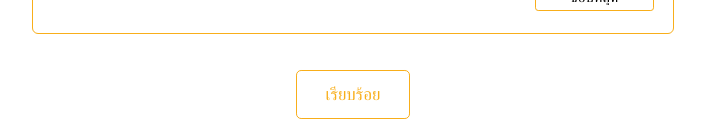
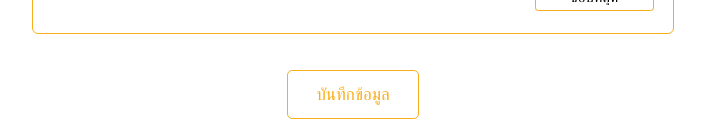
Before and after one commit to ratspin/Project-2, a React (Create React App) app: page / in a window 1280 px wide. Shown: the part 1426-1562 px from the top of the page, without its empty margins (287-992 px from the left). Built offline with nearby package versions, Linux system fonts and the light colour scheme.

Commit message:
update Show_Result

```diff
--- a/src/Component/ShowInfo/Show_Info.jsx
+++ b/src/Component/ShowInfo/Show_Info.jsx
@@ -1,4 +1,4 @@
-import React, { useState } from "react";
+import React,{ useState } from "react";
 import ShowResult from "../ShowResult/Show_Result";
 import {RecipeListContainer} from './Styled'
 import './CheckboxLabels.css';
@@ -6,7 +6,7 @@ import './CheckboxLabels.css';
 var food = require('../../calculatetion/food.json');
 var calculate = require("../../calculatetion/calculate.js");
 
-export default function Show_info() {
+export default function Show_Info() {
   const [results, setresults] = useState([]);
   const [userinfo, setUserInfo] = useState({value: [0]});
   const [userinfo1, setUserInfo1] = useState ({value1: [0]});
@@ -110,14 +110,11 @@ export default function Show_info() {
                     ผักกระเฉด: rating26
   })
 
+
   const onSubmit = (e) => {
     e.preventDefault();
-    var Result = calculate.similar_sort(calculate.Weight(user_rating),calculate.Weight(food) ,calculate.similar_score ,65)
-    // console.log(user_rating)
-    getresult(Result);
-  };
+    var result = calculate.similar_sort(calculate.Weight(user_rating),calculate.Weight(food) ,calculate.similar_score ,10)
 
-    const getresult = async (Result) => {
     var food_img = []
     var food_ingr = []
     var food_db = []
@@ -125,23 +122,25 @@ export default function Show_info() {
     var food_similar = []
     var food_nutr = []
 
-      for(var i = 0; i < Result.length; i++) {
-        food_img = "food/"+ Result[i].food + ".png"
-        food_ingr = "ingredients/"+ Result[i].food + ".png"
-        food_nutr = "nutrients/"+ Result[i].food + ".png"
-        food_name = Result[i].food
-        food_similar = Result[i].similar_rate
+    for(var i = 0; i < result.length; i++) {
+      food_img = "food/"+ result[i].food + ".png"
+      food_ingr = "ingredients/"+ result[i].food + ".png"
+      food_nutr = "nutrients/"+ result[i].food + ".png"
+      food_name = result[i].food
+      food_similar = result[i].similar_rate
       food_db.push({food_img:food_img,food_nutr:food_nutr,food_ingr:food_ingr,food_name:food_name,food_similar:food_similar})
     }
 
-      setresults(food_db)
-      console.log(food_db)
-      console.log(results)
+    // console.log(food_db)
+    setresults(food_db);
+    // console.log(results);
   };
 
+
   return (
-    <div>
-      <form onSubmit={onSubmit} >
+    <div className="tmp">
+
+      <form onSubmit={onSubmit}>
         <div className="container">
             <div className="card">
                 <div className="card-header"> <p className="title">โปรดระบุโรคของคุณ</p> </div>
@@ -440,13 +439,10 @@ export default function Show_info() {
               </div>
           </div>  <br/> <br/>
 
-        <div className="container" > <input className="form-submit-button"  type="submit" value="เรียบร้อย" /> </div>
+        <div className="container" > <input className="form-submit-button"  type="submit" value="บันทึกข้อมูล" /> </div>
       </form>
 
-      <RecipeListContainer>
-        {results !== [] &&results.map((data) => {return <ShowResult data={data} />})}
-      </RecipeListContainer>
+      <RecipeListContainer> {results !== [] &&results.map((data) => {return <ShowResult data={data} />;})} </RecipeListContainer>
     </div>
-
-  )
+);
 }
--- a/src/Component/ShowResult/Show_Result.jsx
+++ b/src/Component/ShowResult/Show_Result.jsx
@@ -1,16 +1,20 @@
 import React, { useState } from "react";
 import {RecipeListContainer,RecipeContainer,CoverImage,RecipeName,IngredientsText,SeeMoreText,SeeNutrients,DialogImage} from './Styled'
-import Dialog from "@material-ui/core/Dialog";
-import DialogContent from "@material-ui/core/DialogContent";
-import DialogActions from "@material-ui/core/DialogActions";
+// import Dialog from "@material-ui/core/Dialog";
+// import DialogContent from "@material-ui/core/DialogContent";
+// import DialogActions from "@material-ui/core/DialogActions";
 
 export default function ShowResult({ data }) {
   const [show, setShow] = useState("");
   const [show2, setShow2] = useState("");
-  const { food_img,food_name,food_ingr,food_nutr} = data;
+  const { food_img,food_name,
+    // food_ingr,food_nutr
+  } = data;
+
   return (
     <RecipeListContainer>
-      <Dialog onClose={() => console.log("")}  open={!!show}>
+
+      {/* <Dialog onClose={() => console.log("")}  open={!!show}>
         <DialogContent>
           <DialogImage src={food_ingr} alt= {food_name} />
         </DialogContent>
@@ -27,7 +31,7 @@ export default function ShowResult({ data }) {
         <DialogActions>
           <SeeMoreText onClick={() => setShow2("")}>Close</SeeMoreText>
         </DialogActions>
-      </Dialog>
+      </Dialog> */}
 
       <RecipeContainer>
         <CoverImage src={food_img} alt= {food_name} />
--- a/src/Component/ShowResult/Styled.jsx
+++ b/src/Component/ShowResult/Styled.jsx
@@ -10,8 +10,10 @@ export const RecipeListContainer = styled.div`
     display: flex;
     flex-direction: row;
     flex-wrap: wrap;
-    padding: 10px;
-    gap: 10px;
+    // padding: 10px;
+    // gap: 10px;
+    padding: 3px;
+    gap: 8px;
     justify-content: space-evenly;
 `;
 export  const RecipeContainer = styled.div`
--- a/src/Component/Test/Show_Info.js
+++ b/src/Component/Test/Show_Info.js
@@ -439,7 +439,7 @@ export default function Show_Info() {
               </div>
           </div>  <br/> <br/>
 
-        <div className="container" > <input className="form-submit-button"  type="submit" value="บันทึกข้อมูล]" /> </div>
+        <div className="container" > <input className="form-submit-button"  type="submit" value="บันทึกข้อมูล" /> </div>
       </form>
 
       <RecipeListContainer> {results !== [] &&results.map((data) => {return <ShowResult data={data} />;})} </RecipeListContainer>
--- a/src/Component/Test/Styled.jsx
+++ b/src/Component/Test/Styled.jsx
@@ -10,8 +10,8 @@ export const RecipeListContainer = styled.div`
     display: flex;
     flex-direction: row;
     flex-wrap: wrap;
-    padding: 10px;
-    gap: 10px;
+    padding: 5px;
+    gap: 8px;
     justify-content: space-evenly;
 `;
 export  const RecipeContainer = styled.div`
```
Lines whose indentation alone changed are shown as unchanged.
